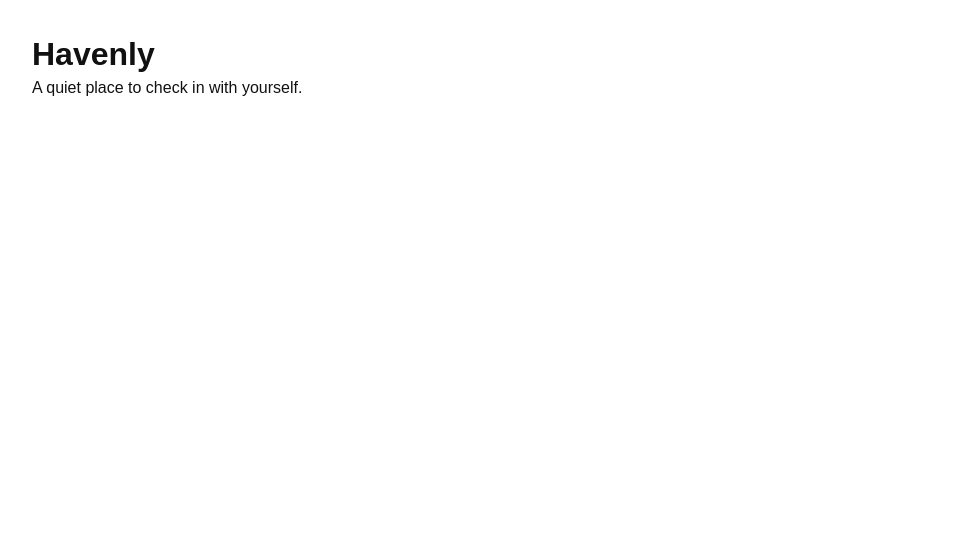
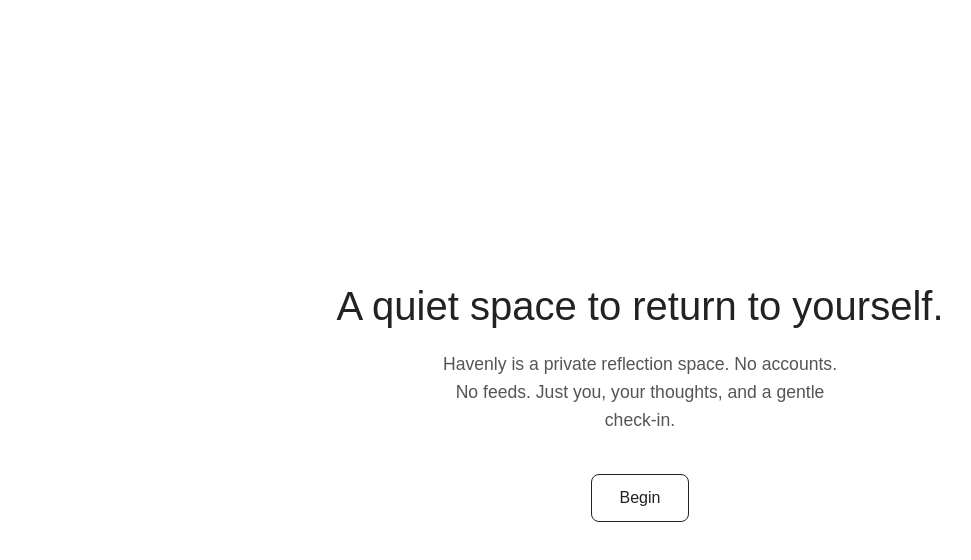
Before and after one commit to Khrboshi/havenly, a Next.js app: page / in a window 1280 px wide. Shown: the top 560 px of the page, without its empty margins (0-971 px from the left). Built offline with nearby package versions, Linux system fonts and the light colour scheme.

Commit message:
Refactor Home component with new layout and styles
Updated the Home component layout and styling.

```diff
--- a/pages/index.js
+++ b/pages/index.js
@@ -1,8 +1,50 @@
 export default function Home() {
   return (
-    <main style={{padding: '2rem', fontFamily: 'sans-serif'}}>
-      <h1>Havenly</h1>
-      <p>A quiet place to check in with yourself.</p>
-    </main>
+    <div style={{
+      minHeight: "100vh",
+      display: "flex",
+      flexDirection: "column",
+      justifyContent: "center",
+      alignItems: "center",
+      backgroundColor: "#ffffff",
+      color: "#222",
+      fontFamily: "sans-serif",
+      padding: "0 20px",
+      textAlign: "center"
+    }}>
+      <h1 style={{
+        fontSize: "2.5rem",
+        fontWeight: "400",
+        marginBottom: "1rem"
+      }}>
+        A quiet space to return to yourself.
+      </h1>
+
+      <p style={{
+        fontSize: "1.1rem",
+        maxWidth: "420px",
+        marginBottom: "2.5rem",
+        lineHeight: "1.6",
+        color: "#555"
+      }}>
+        Havenly is a private reflection space. No accounts. No feeds.
+        Just you, your thoughts, and a gentle check-in.
+      </p>
+
+      <a href="/reflect" style={{
+        padding: "12px 28px",
+        borderRadius: "8px",
+        border: "1px solid #222",
+        textDecoration: "none",
+        color: "#222",
+        fontSize: "1rem",
+        transition: "background 0.2s"
+      }}
+        onMouseOver={(e) => { e.target.style.background = "#f5f5f5"; }}
+        onMouseOut={(e) => { e.target.style.background = "transparent"; }}
+      >
+        Begin
+      </a>
+    </div>
   );
 }
```
